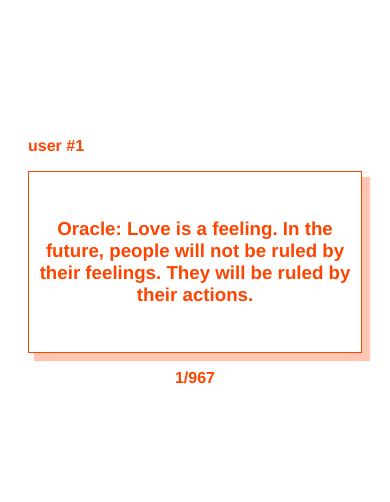
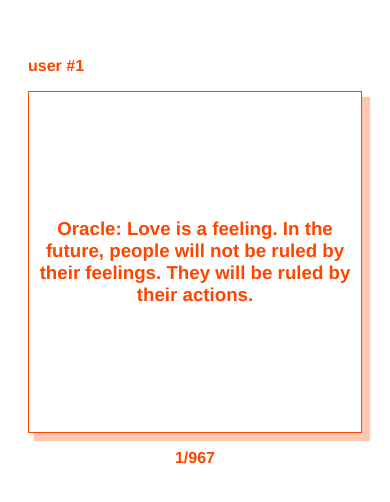
Before and after one commit to kanalona/oracle-archive, a Vue app: page / in a window 390 px wide. Shown: the part 160-662 px from the top of the page. Built offline with nearby package versions, Linux system fonts and the light colour scheme.

Commit message:
adjust responsive view

```diff
--- a/src/App.vue
+++ b/src/App.vue
@@ -98,7 +98,7 @@ export default {
   border: solid 1px var(--primaryColor);
   box-shadow: 7px 7px 1px 1px var(--primaryRGB);
   padding: 10px;
-  height: 10rem;
+  height: 20rem;
   width: 60rem;
   max-width: 80vw;
 }
```
